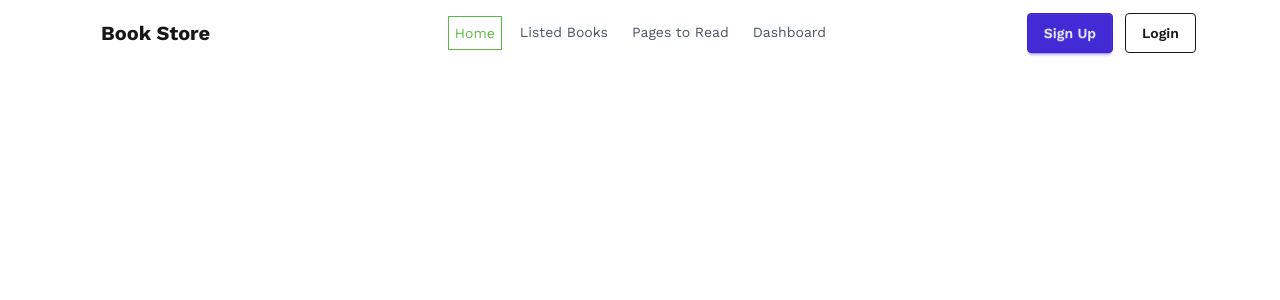
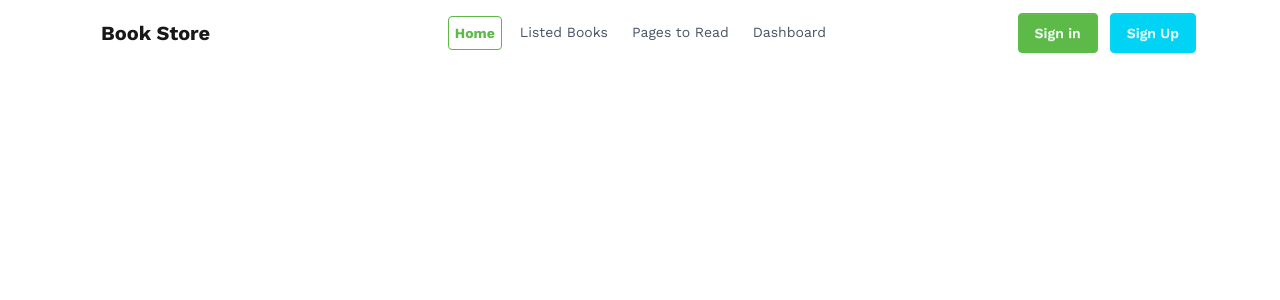
Before and after one commit to rakib-hasan-78/book-store, a React (Vite) app: page / in a window 1280 px wide. Shown: the top 300 px of the page. Built offline with nearby package versions, Linux system fonts and the light colour scheme; a web font is replaced by a local one.

Commit message:
navbar done

```diff
--- a/src/components/Nav/Nav.jsx
+++ b/src/components/Nav/Nav.jsx
@@ -44,8 +44,8 @@ const Nav = () => {
 
             {/* Action Buttons */}
             <div className="navbar-end space-x-3">
-                <a className="btn btn-primary">Sign Up</a>
-                <a className="btn btn-outline">Login</a>
+                <a className="btn bg-project-green border-project-green text-green-50">Sign in</a>
+                <a className="btn bg-cyan-400 border-cyan-400 text-cyan-50">Sign Up</a>
             </div>
         </nav>
     );
--- a/utilities/navLinks/navLinks.js
+++ b/utilities/navLinks/navLinks.js
@@ -1,5 +1,5 @@
 const navLinks =({isActive})=>{
-    return `p-1.5 ${isActive ? 'border border-project-green text-project-green':'text-gray-600 border-0'}`
+    return `p-1.5 ${isActive ? 'border border-project-green text-project-green rounded-sm font-bold':'text-gray-600 border-0'}`
 }
 
 export default navLinks;
```
